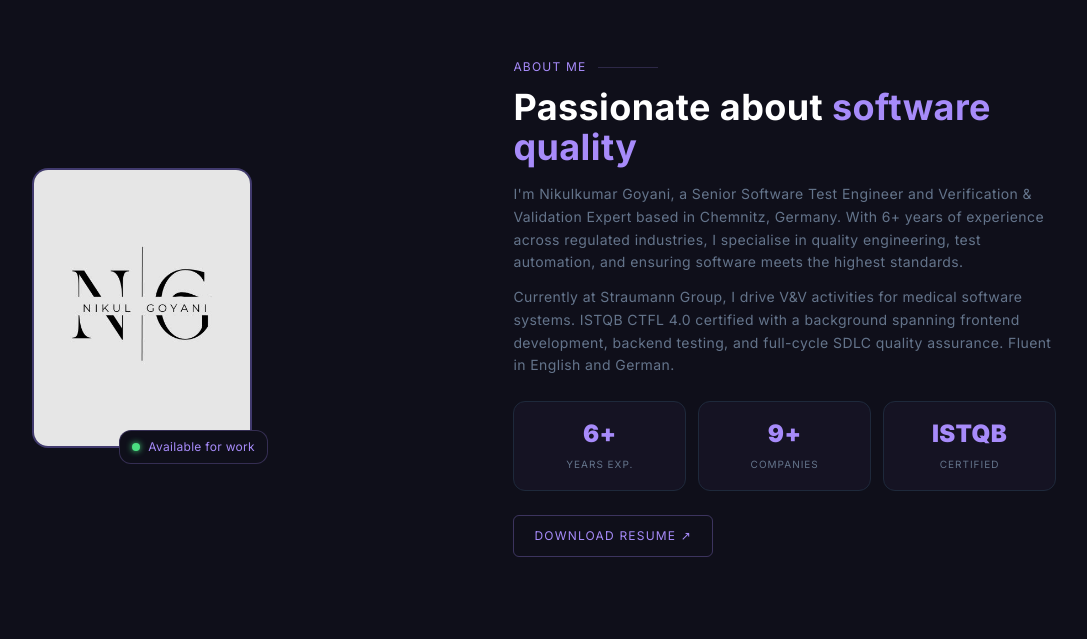
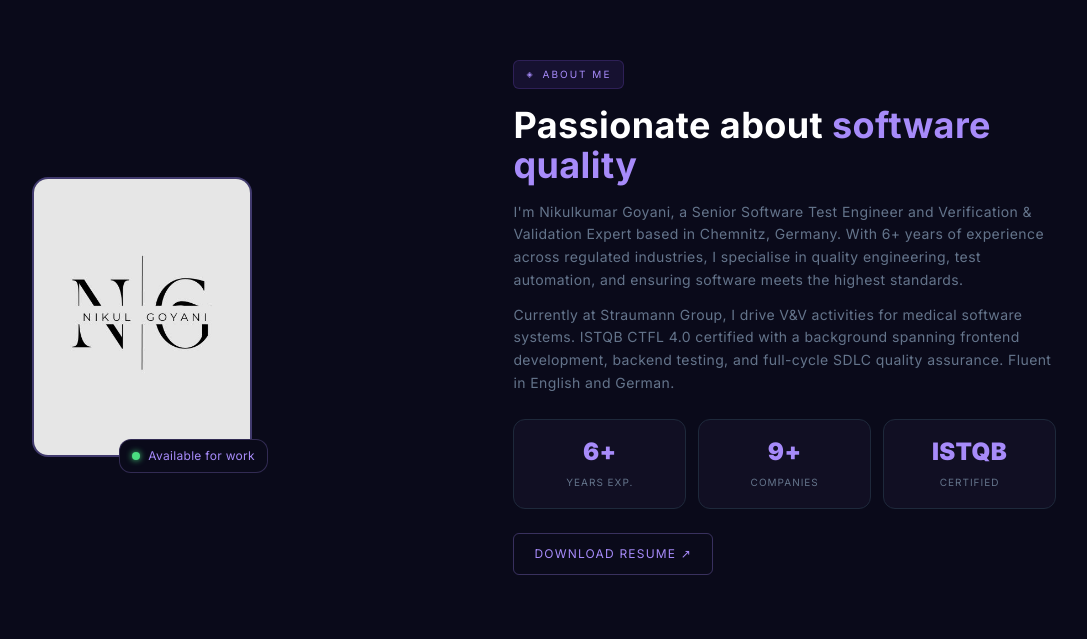
Before and after one commit to NikulGoyani369/portfolio-nextjs, a Next.js app: page / in a window 1280 px wide. Shown: the part 901-1540 px from the top of the page, without its empty margins (96-1183 px from the left). Built offline with nearby package versions, Linux system fonts and the light colour scheme.

Commit message:
feat: update global styles, SectionTag and Footer for glassmorphism

```diff
--- a/components/ui/Footer.tsx
+++ b/components/ui/Footer.tsx
@@ -1,11 +1,31 @@
 const Footer = () => (
-  <div className="mt-16 pt-8 border-t border-slate-200 dark:border-[#1e293b] flex items-center justify-between flex-wrap gap-4">
-    <span className="text-xl font-black text-slate-900 dark:text-white">
+  <div className="mt-16 pt-8 flex items-center justify-between flex-wrap gap-4"
+    style={{ borderTop: '1px solid rgba(255,255,255,0.05)' }}>
+    <span className="text-lg font-black text-white">
       N<span className="text-violet-400">.</span>
     </span>
-    <span className="text-xs text-slate-400 dark:text-slate-600">
-      © 2026 Nikul Goyani · Built with Next.js &amp; Tailwind
+    <span className="text-xs text-center leading-relaxed" style={{ color: 'rgba(255,255,255,0.2)' }}>
+      © 2026 <span className="font-medium" style={{ color: 'rgba(167,139,250,0.6)' }}>Nikulkumar Goyani</span> · Built with Next.js &amp; Tailwind CSS
+      <br />Chemnitz, Germany · Open to opportunities
     </span>
+    <div className="flex items-center gap-3">
+      <div className="flex gap-4">
+        {[
+          { label: 'GitHub', href: 'https://github.com/NikulGoyani369' },
+          { label: 'LinkedIn', href: 'https://www.linkedin.com/in/nikulkumar-goyani/' },
+        ].map(({ label, href }) => (
+          <a key={label} href={href} target="_blank" rel="noopener noreferrer"
+            className="text-xs uppercase tracking-widest transition-colors hover:text-violet-400 text-white/25"
+            style={{ letterSpacing: '1.5px' }}>
+            {label}
+          </a>
+        ))}
+      </div>
+      <a href="#" className="w-9 h-9 flex items-center justify-center rounded-[10px] text-violet-400 transition-colors hover:bg-violet-400/20"
+        style={{ background: 'rgba(139,92,246,0.1)', border: '1px solid rgba(139,92,246,0.2)' }}>
+        ↑
+      </a>
+    </div>
   </div>
 );
 
--- a/components/ui/SectionTag.tsx
+++ b/components/ui/SectionTag.tsx
@@ -1,7 +1,8 @@
 const SectionTag = ({ children }: { children: string }) => (
-  <div className="flex items-center gap-3 text-violet-400 text-xs tracking-widest uppercase mb-3">
+  <div className="inline-flex items-center gap-2 px-3 py-1.5 rounded-md text-[10px] text-violet-400 tracking-[0.2em] uppercase mb-4"
+    style={{ background: 'rgba(139,92,246,0.1)', border: '1px solid rgba(139,92,246,0.2)' }}>
+    <span className="text-[8px]">◈</span>
     {children}
-    <span className="h-px bg-violet-400/20 w-[60px]" />
   </div>
 );
 
--- a/src/app/globals.css
+++ b/src/app/globals.css
@@ -11,11 +11,11 @@
 }
 
 .dark {
-  --bg-primary: #0f0f1a;
-  --bg-secondary: #080810;
-  --navbar-bg: rgba(15, 15, 26, 0.85);
-  --sidebar-bg: #0f0f1a;
-  --border-subtle: #1e293b;
+  --bg-primary: #0a0a1a;
+  --bg-secondary: #0d0b1f;
+  --navbar-bg: rgba(255, 255, 255, 0.04);
+  --sidebar-bg: #0a0a1a;
+  --border-subtle: rgba(255, 255, 255, 0.05);
 }
 
 @layer base {
@@ -23,11 +23,17 @@
     background: var(--bg-primary);
     @apply text-slate-800 dark:text-slate-200 tracking-wide;
   }
-  h1, h2, h3, h4, h5, h6 {
-    @apply font-bold;
-  }
+  h1, h2, h3, h4, h5, h6 { @apply font-bold; }
   h1 { @apply text-4xl sm:text-5xl md:text-6xl; }
   h2 { @apply text-3xl sm:text-4xl; }
   li { @apply cursor-pointer; }
   html { @apply scroll-smooth; }
 }
+
+@layer utilities {
+  .glass-input:focus {
+    border-color: rgba(139, 92, 246, 0.4) !important;
+    background: rgba(139, 92, 246, 0.04) !important;
+    outline: none;
+  }
+}
```
